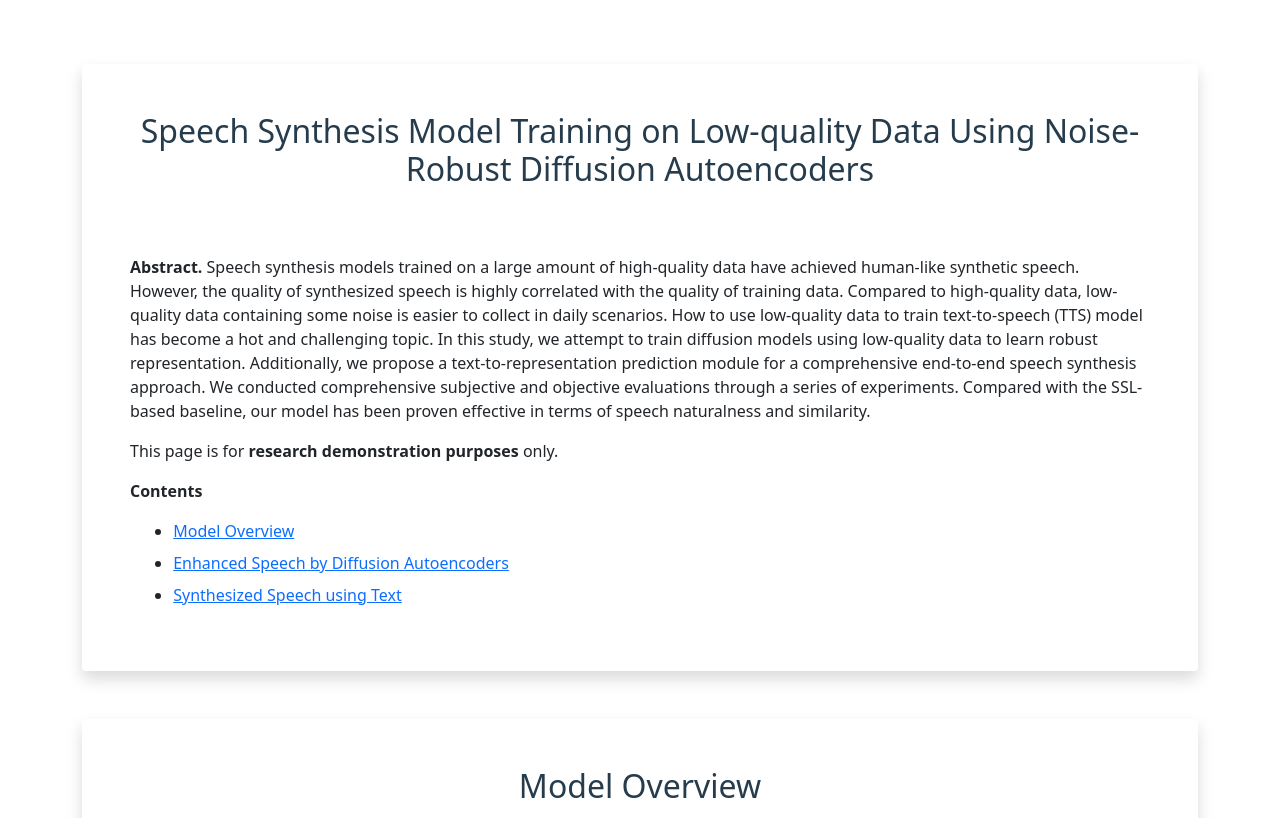
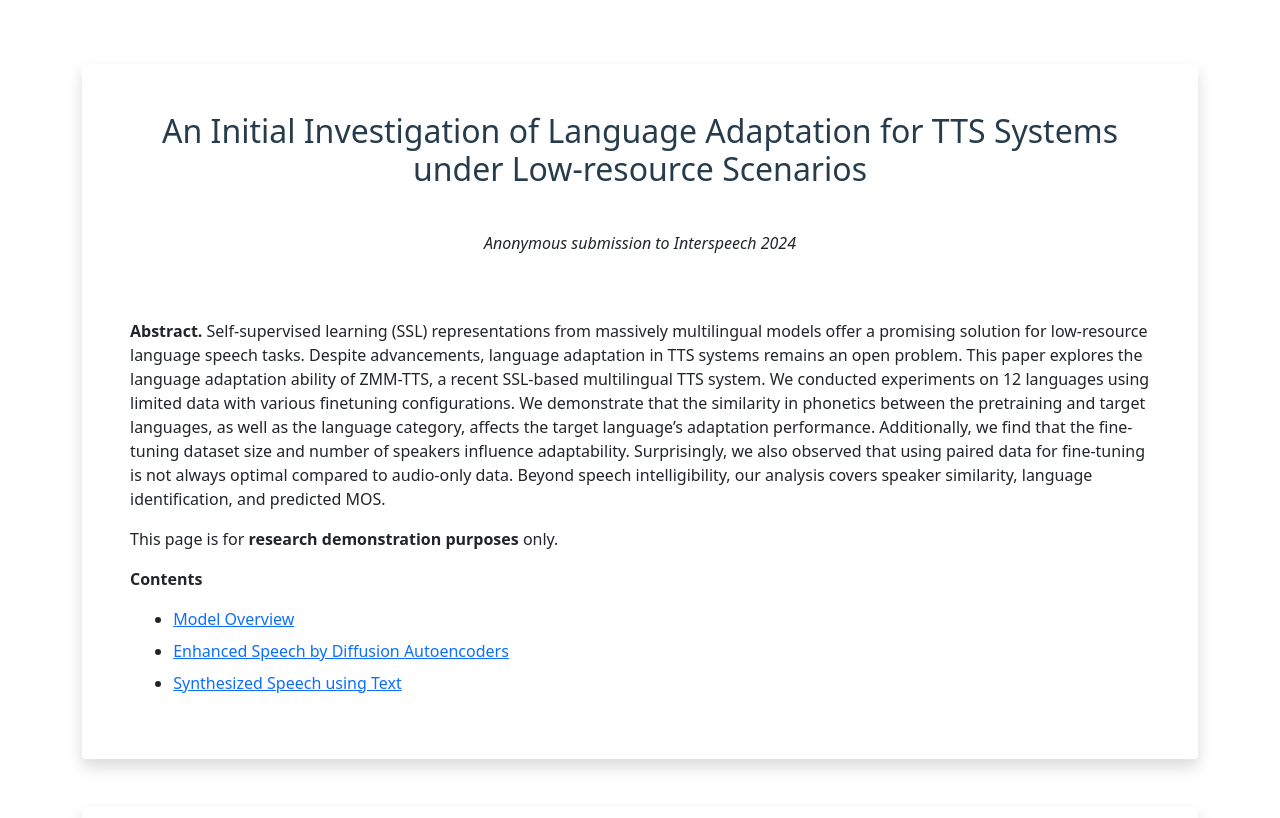
Before and after one commit to ISanonymous123456/ISanonymous123456.github.io, a plain HTML site: page index.html in a window 1280 px wide. Shown: the top 818 px of the page. Drawn offline with Linux system fonts and the light colour scheme.

Commit message:
Update index.html

```diff
--- a/index.html
+++ b/index.html
@@ -25,28 +25,27 @@
 
 <div class="container pt-5 mt-5 shadow p-5 mb-5 bg-white rounded">
 	<div class="text-center">
-	<h2>Speech Synthesis Model Training on Low-quality Data Using Noise-Robust Diffusion Autoencoders</h2>
+	<h2>An Initial Investigation of Language Adaptation for TTS Systems under Low-resource Scenarios</h2>
 		<!-- [<a href="">Paper</a>] -->
 
-        <!-- <p class="fst-italic mb-0">
+        <p class="fst-italic mb-0">
           <br>
-            Qiuyu Liu, &nbsp Cheng Gong, &nbsp Chunyu Qiang, &nbsp Tianrui Wang, &nbsp Haoyu Wang, &nbsp  <br>
-			Xixin Wu, &nbsp Longbiao Wang, &nbsp Jianwu Dang
+            Anonymous submission to Interspeech 2024
       <p></p>
         </p>
-        <p><b>TianJin U</b></p> -->
+        <p><b></b></p>
 		<br><br>
 	</div>
 	<p>
         <b>Abstract.</b>
-		Speech synthesis models trained on a large amount of high-quality data have achieved human-like synthetic speech.
-However, the quality of synthesized speech is highly correlated with the quality of training data.
-Compared to high-quality data, low-quality data containing some noise is easier to collect in daily scenarios.
-How to use low-quality data to train text-to-speech (TTS) model has become a hot and challenging topic.
-In this study, we attempt to train diffusion models using low-quality data to learn robust representation.
-Additionally, we propose a text-to-representation prediction module for a comprehensive end-to-end speech synthesis approach.
-We conducted comprehensive subjective and objective evaluations through a series of experiments.
-Compared with the SSL-based baseline, our model has been proven effective in terms of speech naturalness and similarity.</p>
+           Self-supervised learning (SSL) representations from massively multilingual models offer a promising solution for low-resource language speech tasks.
+	   Despite advancements, language adaptation in TTS systems remains an open problem.
+	   This paper explores the language adaptation ability of ZMM-TTS, a recent SSL-based multilingual TTS system.
+	   We conducted experiments on 12 languages using limited data with various finetuning configurations.
+	   We demonstrate that the similarity in phonetics between the pretraining and target languages, as well as the language category, affects the target language’s adaptation performance.
+	  Additionally, we find that the fine-tuning dataset size and number of speakers influence adaptability.
+	  Surprisingly, we also observed that using paired data for fine-tuning is not always optimal compared to audio-only data. Beyond speech intelligibility, our analysis covers speaker similarity, language identification,
+	  and predicted MOS.</p>
 	  <p>This page is for <b>research demonstration purposes</b> only.</p>
 
 	<p>
```
